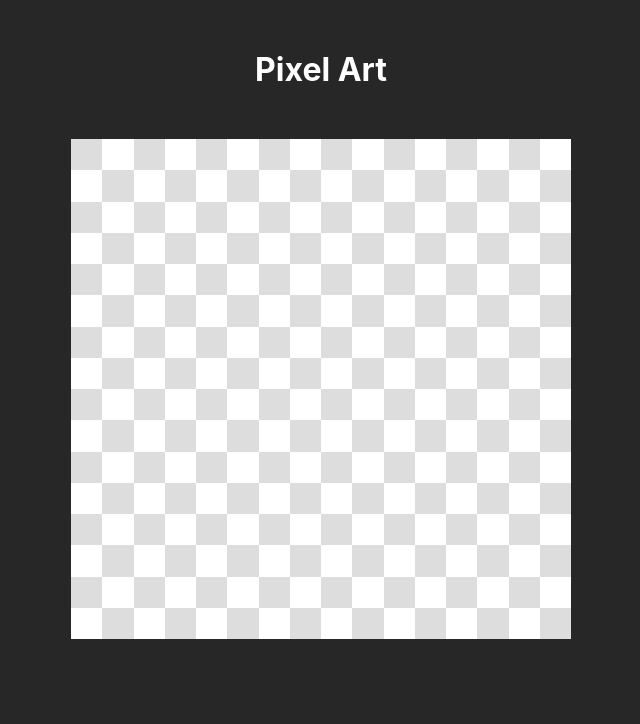
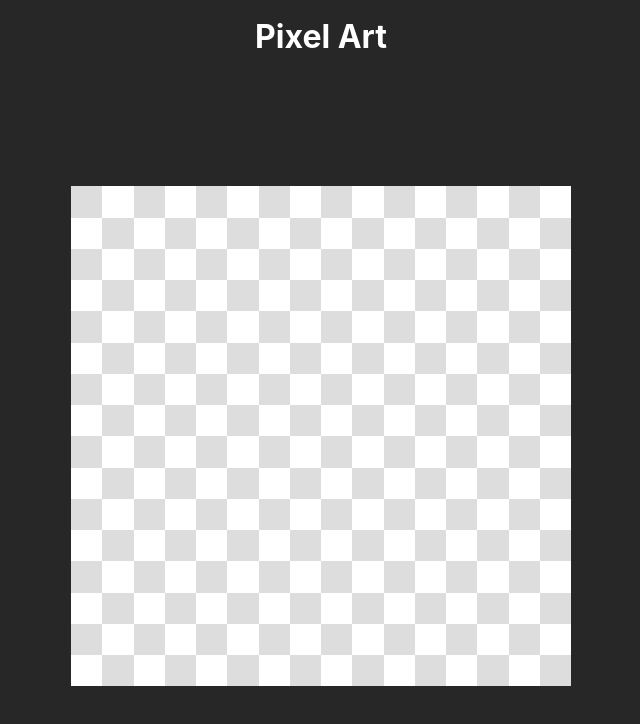
Before and after one commit to Khyosunny/pixel-art, a React (Create React App) app: page / in a window 1280 px wide. Shown: the top 724 px of the page, without its empty margins (319-959 px from the left). Built offline with nearby package versions, Linux system fonts and the light colour scheme.

Commit message:
create Navbar

```diff
--- a/package.json
+++ b/package.json
@@ -3,6 +3,7 @@
   "version": "0.1.0",
   "private": true,
   "dependencies": {
+    "@material-ui/icons": "^4.11.2",
     "@testing-library/jest-dom": "^5.14.1",
     "@testing-library/react": "^11.2.7",
     "@testing-library/user-event": "^12.8.3",
--- a/src/App.tsx
+++ b/src/App.tsx
@@ -1,7 +1,7 @@
 import { useState } from 'react';
 import styled from 'styled-components';
 import PixelCanvas from 'components/PixelCanvas';
-import { createPixelArray } from 'util/makePixelArray';
+import { createPixelArray } from 'util/createPixelArray';
 
 export default function App() {
   const SIZE = 500;
@@ -12,20 +12,15 @@ export default function App() {
 
   return (
     <Container>
-      <Title>Pixel Art</Title>
       <PixelCanvas pixelArray={pixelArray} size={SIZE} pixelQt={pixelQt} />
     </Container>
   );
 }
 
 const Container = styled.div`
+  height: 100%;
   display: flex;
-  flex-direction: column;
+  /* flex-direction: column; */
   justify-content: center;
   align-items: center;
 `;
-
-const Title = styled.h1`
-  color: #fff;
-  margin: 50px 0;
-`;
--- /dev/null
+++ b/src/components/Buttons/index.ts
@@ -0,0 +1 @@
+export { default as SaveButton } from './SaveButton';
--- a/src/components/Layout/index.tsx
+++ b/src/components/Layout/index.tsx
@@ -1,3 +1,5 @@
+import Navbar from 'components/Navbar';
+import { black } from 'styles/colors';
 import styled from 'styled-components';
 
 interface LayoutProps {
@@ -5,11 +7,24 @@ interface LayoutProps {
 }
 
 export default function Layout({ children }: LayoutProps) {
-  return <Container>{children}</Container>;
+  return (
+    <Container>
+      <Navbar />
+      <Content>{children}</Content>
+    </Container>
+  );
 }
 
 const Container = styled.div`
   width: 100%;
   height: 100vh;
-  background-color: #272727;
+  display: flex;
+  flex-direction: column;
+  align-items: center;
+  background-color: ${black[600]};
 `;
+
+const Content = styled.div`
+  width: 100%;
+  height: 100%;
+`;
--- /dev/null
+++ b/src/components/Navbar/index.tsx
@@ -0,0 +1,35 @@
+import styled from 'styled-components';
+import { black } from 'styles/colors';
+import { SaveButton } from 'components/Buttons';
+
+export default function Navbar() {
+  return (
+    <Container>
+      <Nav>
+        <Title>Pixel Art</Title>
+        {/* <SaveButton /> */}
+      </Nav>
+    </Container>
+  );
+}
+
+const Container = styled.div`
+  width: 100%;
+  height: 80px;
+  display: flex;
+  align-items: center;
+  justify-content: center;
+  /* background-color: ${black[400]}; */
+`;
+
+const Nav = styled.nav`
+  width: 100%;
+  display: flex;
+  align-items: center;
+  justify-content: center;
+`;
+
+const Title = styled.h1`
+  font-size: 32px;
+  color: #fff;
+`;
--- a/src/styles/colors.ts
+++ b/src/styles/colors.ts
@@ -1,2 +1,9 @@
+// transparent color
 export const ODD_COLOR: string = '#ddd';
 export const EVEN_COLOR: string = '#fff';
+
+export const black = {
+  400: '#3b3b3b',
+  600: '#272727',
+  900: '#000000',
+};
```
Also changed, not shown: src/components/Buttons/SaveButton/index.tsx (added, +25 -0 lines), src/util/createPixelArray.ts (renamed from src/util/makePixelArray.ts), 1 other file (tests, documents, lock files or other folders).
